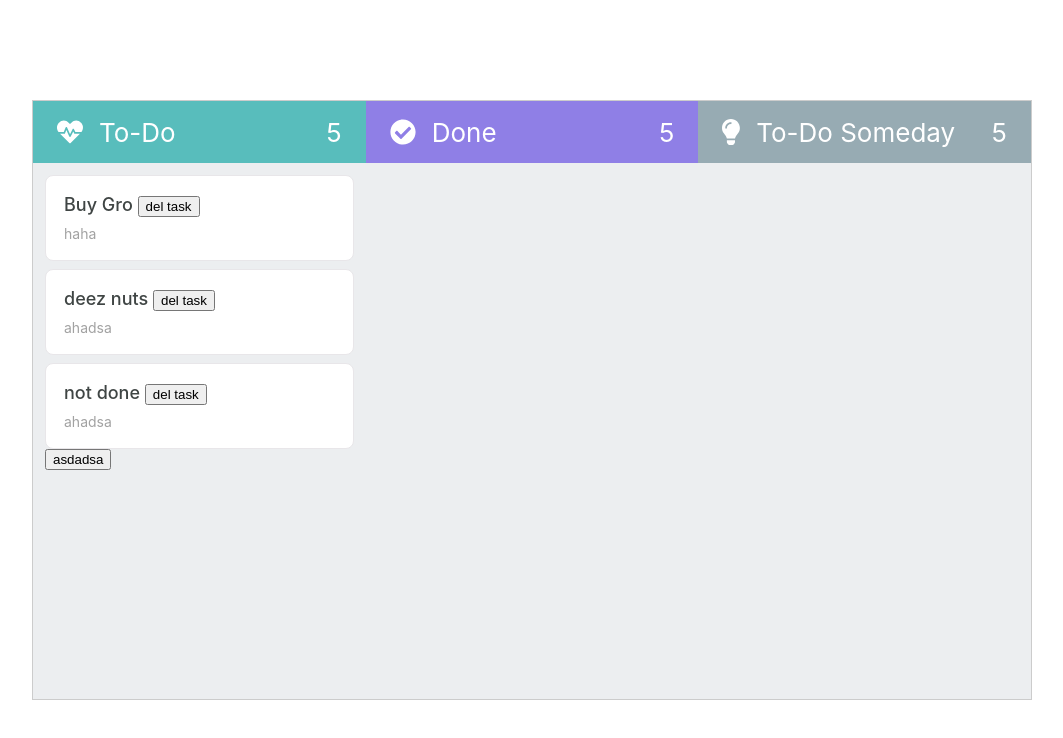
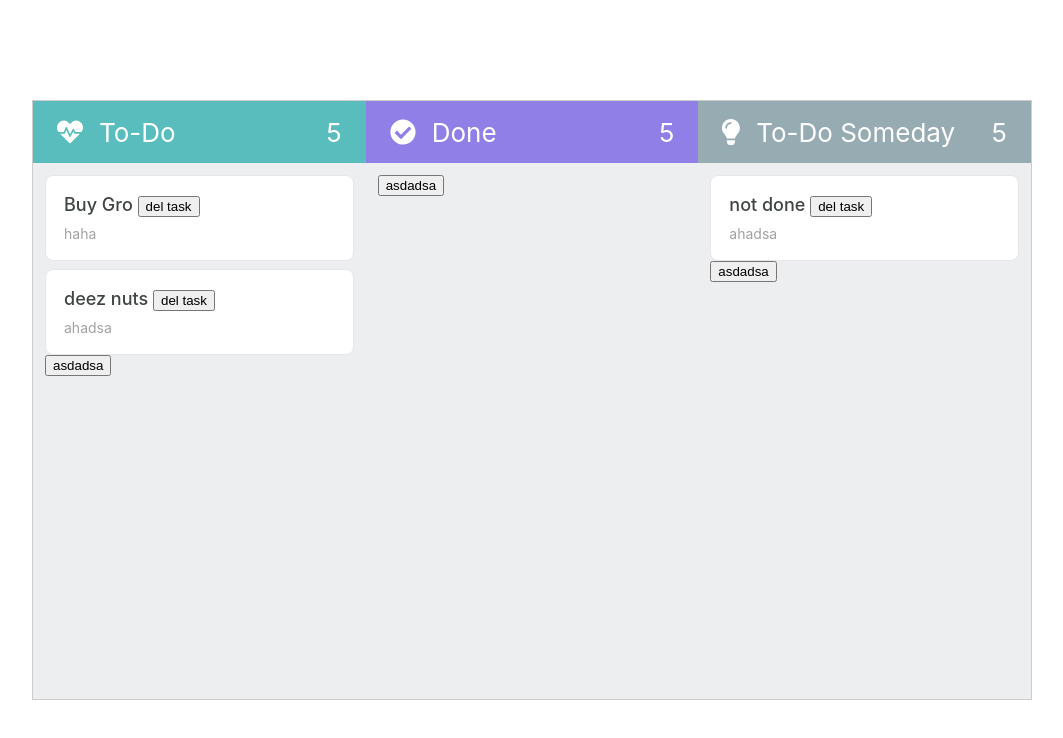
Before and after one commit to erenkulaksiz/todo-react, a React (Create React App) app: page / in a window 1280 px wide. Shown: the top 738 px of the page, without its empty margins (108-1171 px from the left). Built offline with nearby package versions, Linux system fonts and the light colour scheme.

Commit message:
task adding & removing works

```diff
--- a/src/index.jsx
+++ b/src/index.jsx
@@ -29,6 +29,23 @@ class TodoApp extends Component {
         store.dispatch({ type: 'DEL_TASK', payload: taskId });
     }
 
+    const todoTasks = [], laterTasks = [], doneTasks = [];
+
+
+    store.getState().map(function(task, index){
+        switch(task.taskTarget){
+            case 'todo':
+                todoTasks.push(<Card key={index} taskName={task.taskName} taskDesc={task.taskDesc} /* index instead of id */ onDelTask={() => {delTask(index)}} />);
+            break;
+            case 'later':
+                laterTasks.push(<Card key={index} taskName={task.taskName} taskDesc={task.taskDesc} /* index instead of id */ onDelTask={() => {delTask(index)}} />);
+            break;
+            case 'done':
+                doneTasks.push(<Card key={index} taskName={task.taskName} taskDesc={task.taskDesc} /* index instead of id */ onDelTask={() => {delTask(index)}} />);
+            break;
+        }
+    })
+
     return(
       <div className={styles.wrapper}>
           <div className={styles.content}>
@@ -44,11 +61,7 @@ class TodoApp extends Component {
                       </div>
                   </div>
                   <div className={styles.todo_content}>
-                      {
-                        store.getState().map(function(task, index){
-                            return <Card key={index} taskName={task.taskName} taskDesc={task.taskDesc} taskId={task.id} onDelTask={() => {delTask(task.id)}} />
-                        })
-                      }
+                      {todoTasks}
                       <AddTaskBtn onAddTask={addTask}/>
                   </div>
               </div>
@@ -64,7 +77,8 @@ class TodoApp extends Component {
                       </div>
                   </div>
                   <div className={styles.done_content}>
-
+                      {doneTasks}
+                      <AddTaskBtn onAddTask={addTask}/>
                   </div>
               </div>
               <div className={styles.content__later}>
@@ -79,7 +93,8 @@ class TodoApp extends Component {
                       </div>
                   </div>
                   <div className={styles.later_content}>
-
+                      {laterTasks}
+                      <AddTaskBtn onAddTask={addTask}/>
                   </div>
               </div>
           </div>
--- a/src/modules/card/card.jsx
+++ b/src/modules/card/card.jsx
@@ -8,7 +8,7 @@ class Card extends Component {
     }
 
     render() {
-        const { taskName, taskDesc, taskId, onDelTask } = this.props
+        const { taskName, taskDesc, onDelTask } = this.props
         return(
             <div className={styles.card}>
                 <div className={styles.title}>
@@ -25,7 +25,6 @@ class Card extends Component {
 Card.propTypes = {
     taskName: PropTypes.string.isRequired,
     taskDesc: PropTypes.string.isRequired,
-    taskId: PropTypes.number.isRequired,
     onDelTask: PropTypes.func.isRequired
 }
 
--- a/src/reducers/index.js
+++ b/src/reducers/index.js
@@ -2,19 +2,19 @@
 
 const defaultState = [
   {
-    id: 25,
+    id: 1,
     taskName: "Buy Gro",
     taskDesc: "haha",
     taskTarget: "todo",
   },
   {
-    id: 24,
+    id: 2,
     taskName: "deez nuts",
     taskDesc: "ahadsa",
     taskTarget: "todo",
   },
   {
-    id: 24,
+    id: 3,
     taskName: "not done",
     taskDesc: "ahadsa",
     taskTarget: "later",
@@ -22,7 +22,7 @@ const defaultState = [
 ]
 
 const addTaskDefault = {
-  id: 26,
+  id: 4,
   taskName: "Default",
   taskDesc: "Default",
   taskTarget: "todo",
@@ -33,6 +33,7 @@ export default (state = defaultState, action) => {
     case 'ADD_TASK':
       return [...state, addTaskDefault];
     case 'DEL_TASK':
+      /* DEL BY USING ID
       let newState = [...state];
       newState.map(function(key, index) {
         console.log(key);
@@ -40,6 +41,12 @@ export default (state = defaultState, action) => {
           newState.splice(index, 1);
         }
       })
+      */
+
+      // Del by using index
+
+      let newState = [...state];
+      newState.splice(action.payload, 1);
       console.log(newState);
       return newState;
     default:
```
Also changed, not shown: 1 other file (tests, documents, lock files or other folders).
